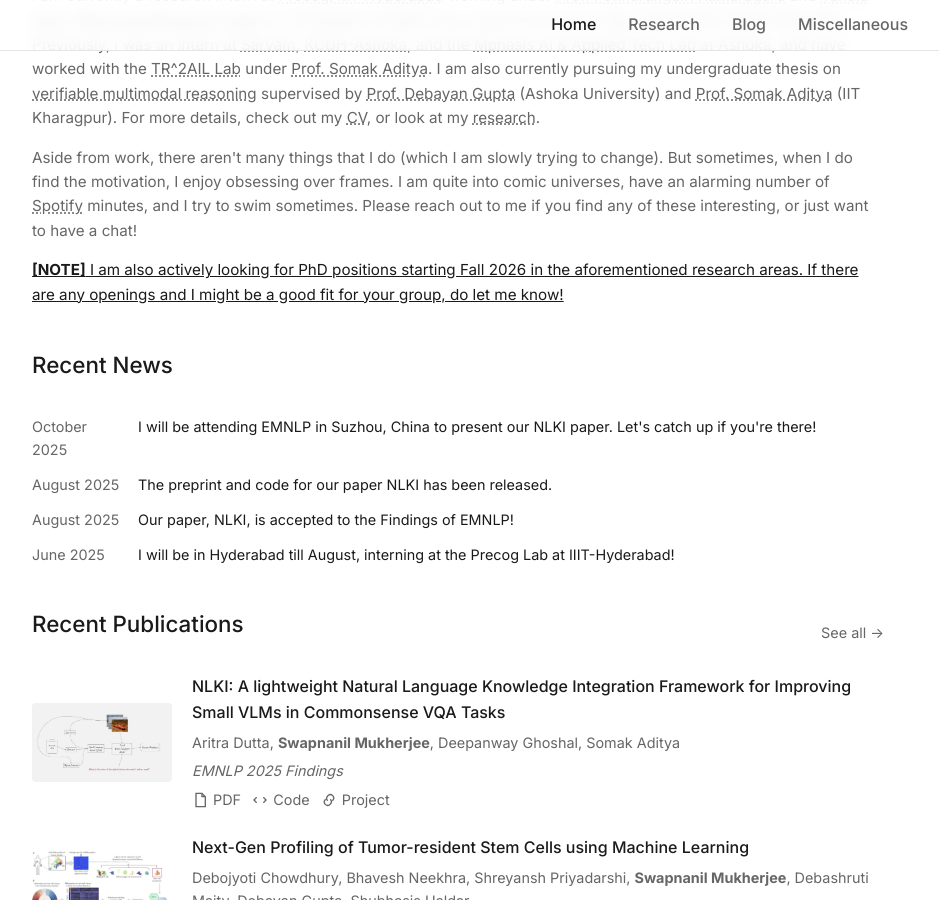
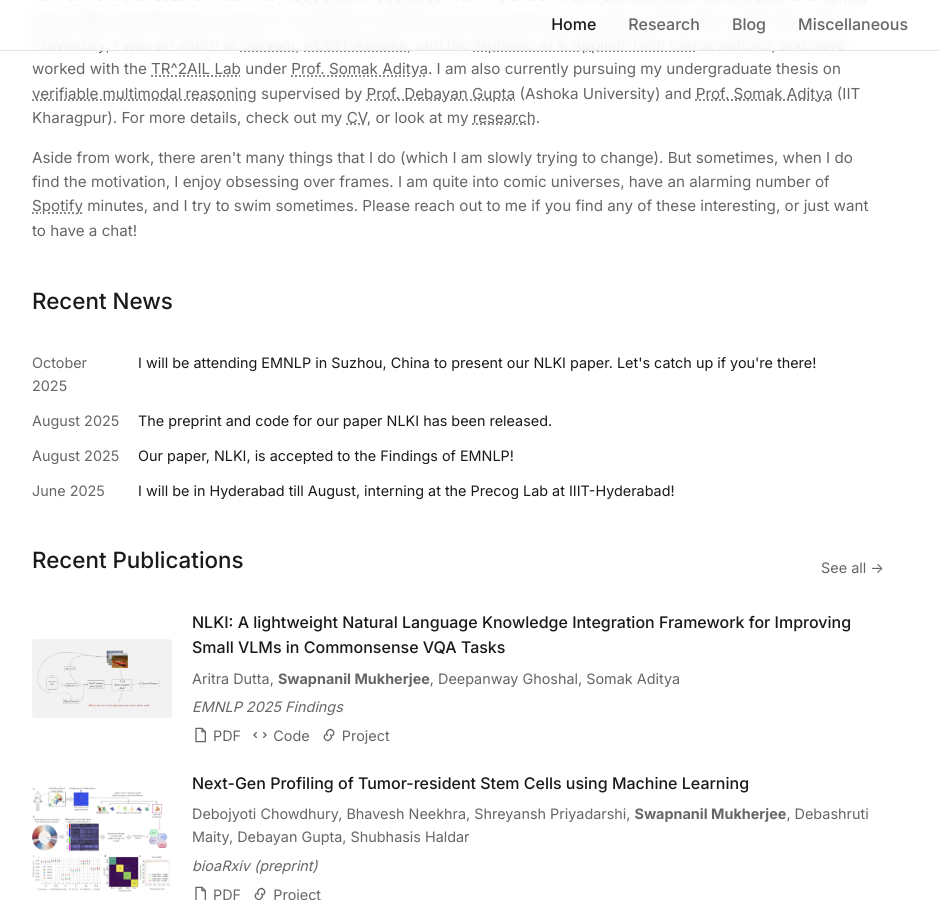
Before and after one commit to SwapnanilMukherjee/swapnanilmukherjee.github.io, a Jekyll site: the page built from index.md, in a window 1280 px wide and 900 px high, scrolled down 416 px. Shown: the whole window, without its empty margins (182-1121 px from the left). Built offline with Jekyll 4.4.1, drawn with Linux system fonts in a browser that asks for light colours.

Commit message:
removed PhD position banner

```diff
--- a/index.md
+++ b/index.md
@@ -49,7 +49,8 @@ layout: default
   <p>I am currently a research intern at <a href="https://precog.iiit.ac.in/" target="_blank">Precog, IIIT Hyderabad</a> working under <a href="https://precog.iiit.ac.in/bio/">Prof. Ponnurangam Kumaraguru</a> and <a href="https://www.microsoft.com/en-us/research/people/taganu/">Tanuja Ganu</a> (<a href="https://www.microsoft.com/en-us/research/lab/microsoft-research-india/" target="_blank">Microsoft Research India</a>) to  investigate modality bias and preference in large multimodal models (MLLMs). Previously, I was an intern at <a href="https://www.sarvam.ai/">Sarvam</a>, <a href="https://www.ashoka.edu.in/page/koita-centre-for-digital-health-at-ashoka/" target="_blank">KCDH-Ashoka</a>, and the <a href="https://www.ashoka.edu.in/about-mphasis-lab/" target="_blank">Mphasis AI & Applied Tech Lab</a> at Ashoka, and have worked with the <a href="https://adityasomak.github.io/research/">TR^2AIL Lab</a> under <a href="https://adityasomak.github.io/#about">Prof. Somak Aditya</a>. I am also currently pursuing my undergraduate thesis on <a href="https://arxiv.org/abs/2209.07662" target="_blank">verifiable multimodal reasoning</a> supervised by <a href="https://www.ashoka.edu.in/profile/debayan-gupta/" target="_blank">Prof. Debayan Gupta</a> (Ashoka University) and <a href="https://adityasomak.github.io/#about" target="_blank">Prof. Somak Aditya</a> (IIT Kharagpur). For more details, check out my <a href="/assets/CV.pdf">CV</a>, or look at my <a href="/research">research</a>.
   </p>
   <p>Aside from work, there aren't many things that I do (which I am slowly trying to change). But sometimes, when I do find the motivation, I enjoy obsessing over frames. I am quite into comic universes, have an alarming number of <a href="https://open.spotify.com/listeningstats/share/4tgKHIWTjT4y1C9eMLqeIu?si=WWctd3MwQ_iZfaAQZod70A&lang=en&uri=spotify%3Alisteningstats" target="_blank">Spotify</a> minutes, and I try to swim sometimes. Please reach out to me if you find any of these interesting, or just want to have a chat!</p>
-  <p class="note"> <b>[NOTE]</b> I am also actively looking for PhD positions starting Fall 2026 in the aforementioned research areas. If there are any openings and I might be a good fit for your group, do let me know!</p>
+
+  <!-- <p class="note"> <b>[NOTE]</b> I am also actively looking for PhD positions starting Fall 2026 in the aforementioned research areas. If there are any openings and I might be a good fit for your group, do let me know!</p> -->
 </div>
 
 
```
